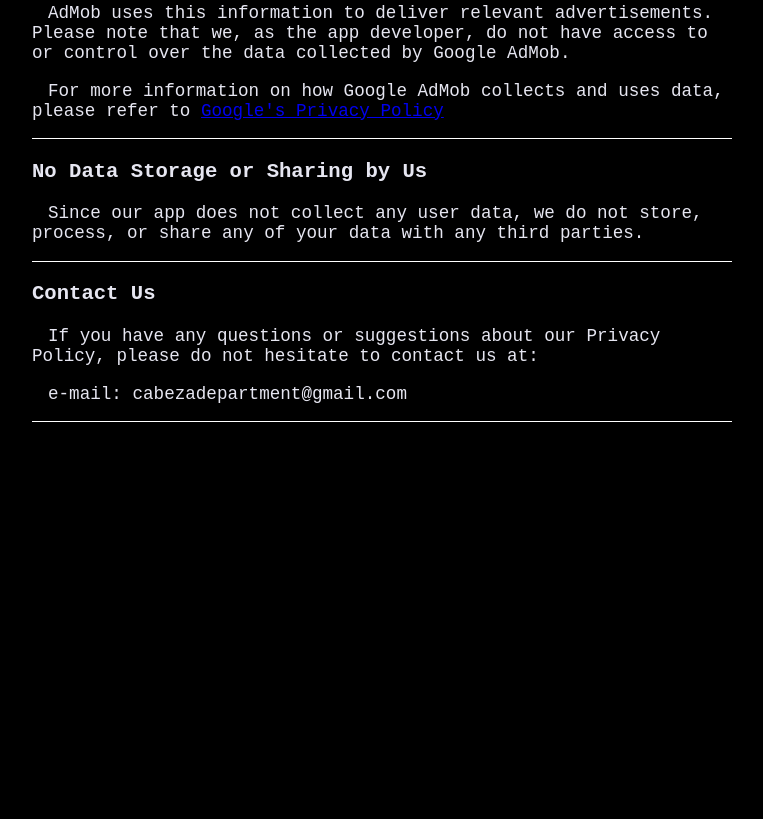
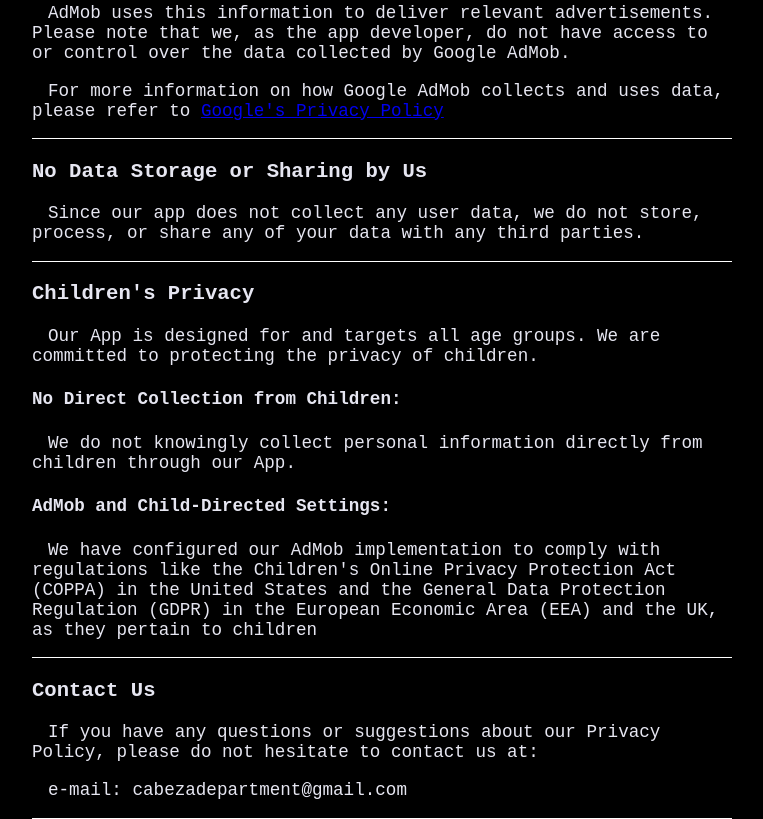
Before and after one commit to cabezadep/3072-privacy-policy, a plain HTML site: page index.html in a window 1280 px wide. Shown: the part 510-1329 px from the top of the page, without its empty margins (258-1021 px from the left). Before the commit the page ends 932 px from the top, so only its background shows below. Drawn offline with Linux system fonts and the light colour scheme.

Commit message:
childrens privacy

```diff
--- a/index.html
+++ b/index.html
@@ -54,6 +54,22 @@
                   any of your data with any third parties. </p>
                </div>
 
+               <div class = "block" >
+                  <h3> Children's Privacy </h3>
+
+                  <p>Our App is designed for and targets all age groups. We are committed to protecting the privacy of children.</p>
+
+                  <h4>No Direct Collection from Children:</h4>
+                  <p>We do not knowingly collect personal information directly from children through our App.</p>
+
+                  <h4>AdMob and Child-Directed Settings:</h4>
+                  <p>We have configured our AdMob implementation to comply with regulations like
+                     the Children's Online Privacy Protection Act (COPPA) in the United States
+                     and the General Data Protection Regulation (GDPR) in the European Economic Area (EEA)
+                     and the UK, as they pertain to children
+                  </p>
+               </div>
+
                <div class = "block">
                   <h3> Contact Us </h3>
                   <p>If you have any questions or suggestions about our Privacy Policy,
```
